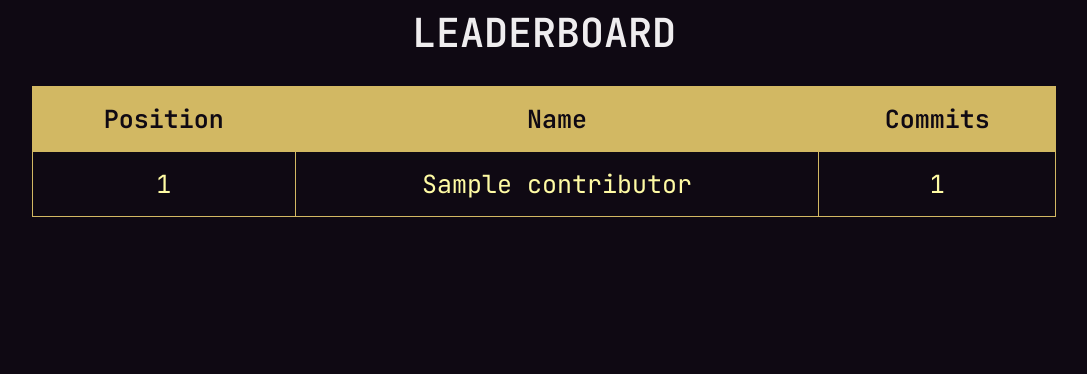
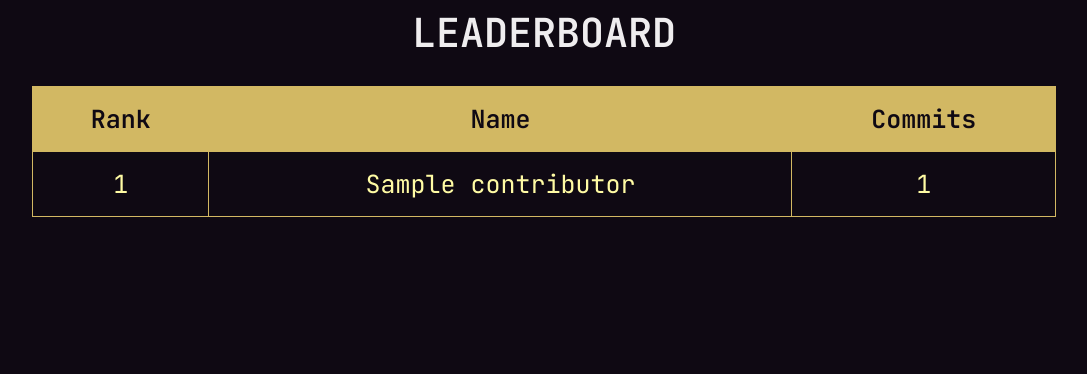
Before and after one commit to govindkrishna03/leaderboard_django, a Django app: template leaderboard_app/templates/leaderboard/leaderboard.html in a window 1280 px wide. Shown: the part 426-800 px from the top of the page, without its empty margins (96-1183 px from the left). Run offline with Django 3.2, Linux system fonts and the light colour scheme; the template is opened without the code that fills it: most values are stand-ins (such as "Sample title", 1, 10 or a date in 2020).

```diff
--- a/leaderboard_app/templates/leaderboard/leaderboard.html
+++ b/leaderboard_app/templates/leaderboard/leaderboard.html
@@ -101,7 +101,7 @@
     <table>
         <thead>
             <tr>
-                <th>Position</th>
+                <th>Rank</th>
                 <th>Name</th>
                 <th>Commits</th>
             </tr>
```
